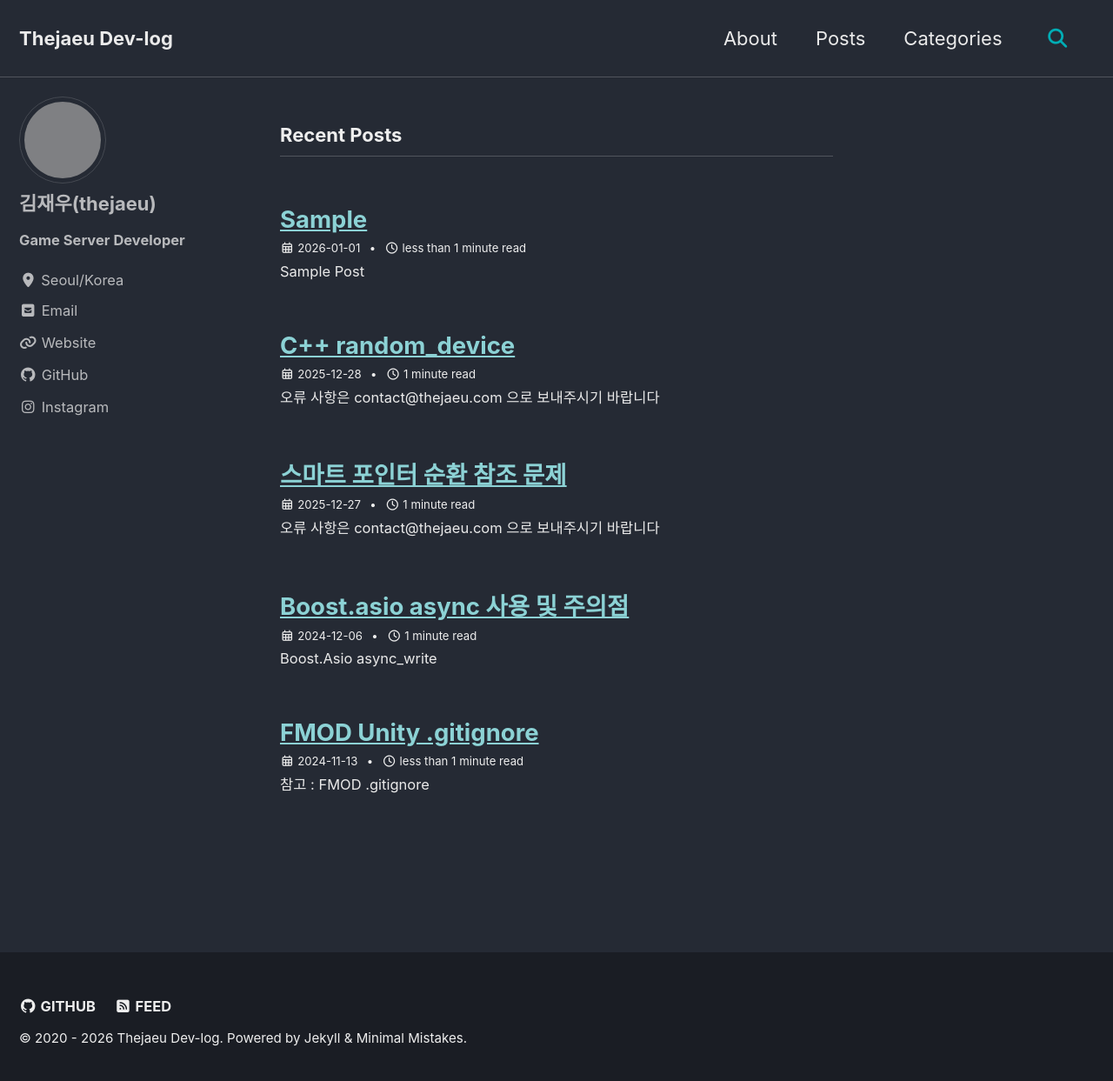
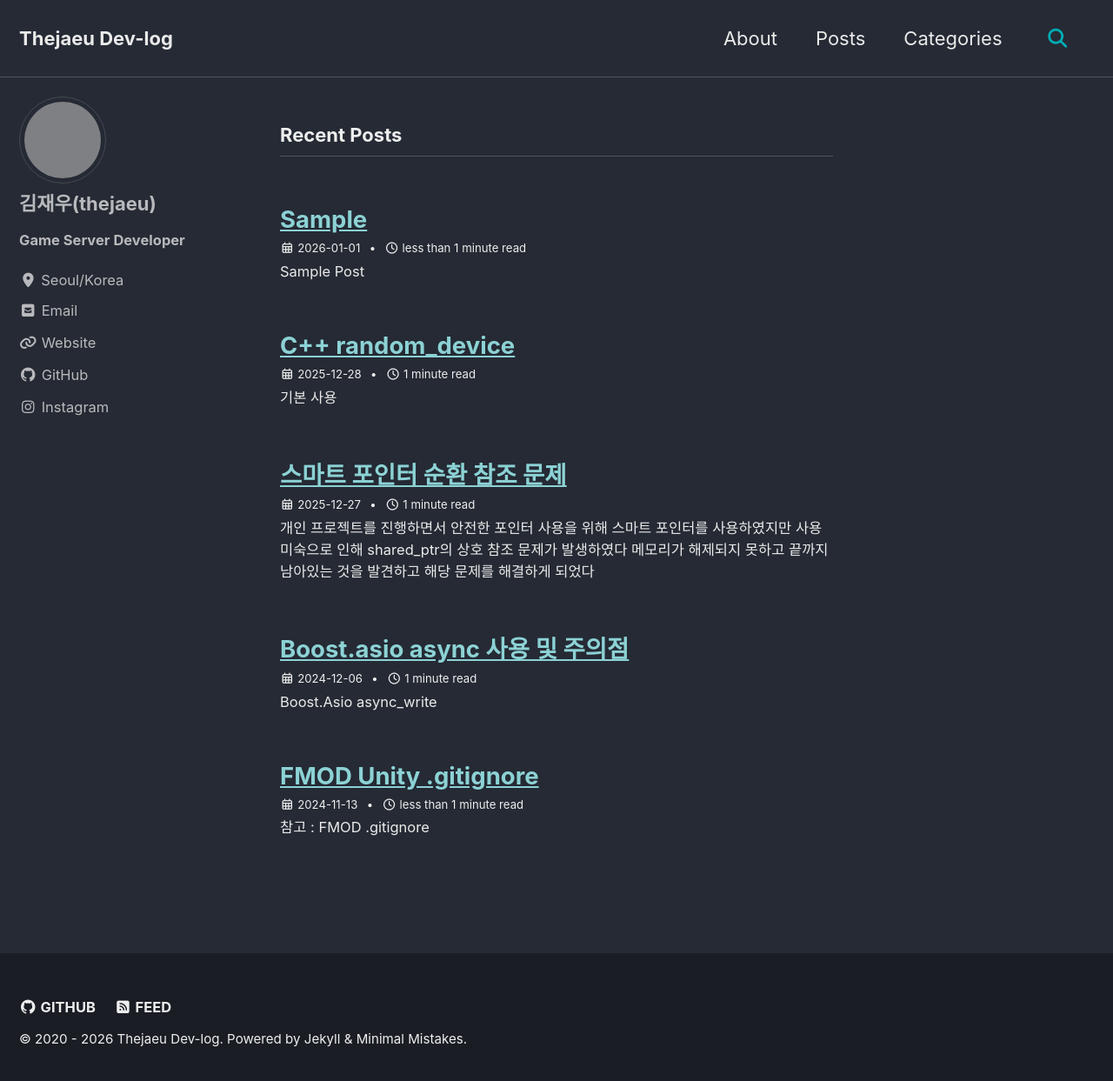
Before and after one commit to thejae-u/thejae-u.github.io, a Jekyll site: the page built from index.html, in a window 1280 px wide and 1250 px high. Shown: the top 1243 px of the window at 87% size. Built offline with Jekyll 4.4.1, drawn with Linux system fonts in a browser that asks for light colours; cached includes are drawn as plain includes; the list of posts is cut into pages by our own code; grey boxes are pictures that could not be loaded.

Commit message:
update: post 수정

```diff
--- a/_posts/2025-12-27-smart-pointer.md
+++ b/_posts/2025-12-27-smart-pointer.md
@@ -4,8 +4,6 @@ date: 2025-12-27
 categories: [C++]
 tags: [C++, 스마트포인터, memory, 순환참조]
 ---
-
-> 오류 사항은 contact@thejaeu.com 으로 보내주시기 바랍니다
 
 - 개인 프로젝트를 진행하면서 안전한 포인터 사용을 위해 스마트 포인터를 사용하였지만 사용 미숙으로 인해 `shared_ptr`의 상호 참조 문제가 발생하였다
 - 메모리가 해제되지 못하고 끝까지 남아있는 것을 발견하고 해당 문제를 해결하게 되었다
--- a/_posts/2025-12-28-random-device.md
+++ b/_posts/2025-12-28-random-device.md
@@ -4,8 +4,6 @@ date: 2025-12-28
 categories: [C++]
 tags: [c++, cpp, random_device, mt19937]
 ---
-
-> 오류 사항은 contact@thejaeu.com 으로 보내주시기 바랍니다
 
 ## 기본 사용
 
```
Also changed, not shown: 17 other files.
